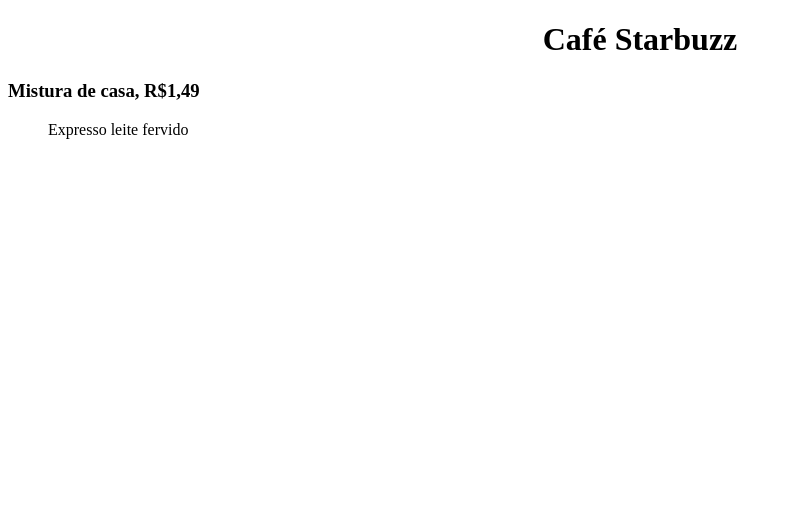
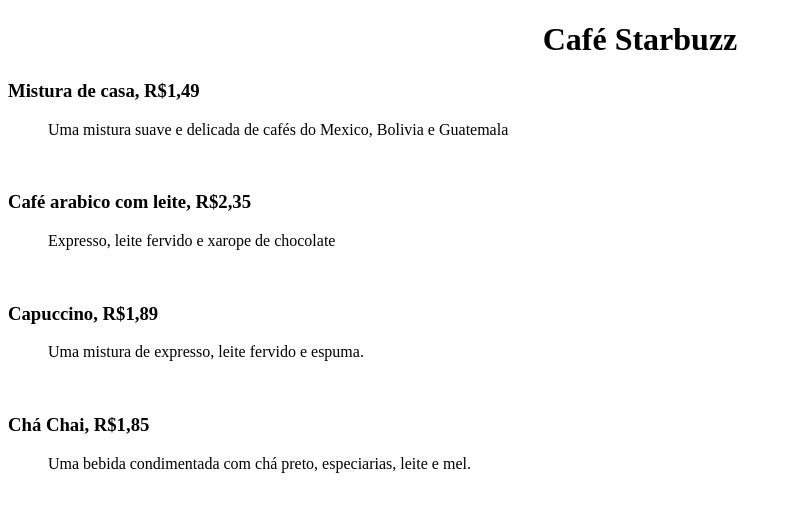
Before and after one commit to arthurritzel/html-css, a plain HTML site: page lista000/exe002.html in a window 1280 px wide. Shown: the whole page, without its empty margins (0-792 px from the left). Drawn offline with Linux system fonts and the light colour scheme.

Commit message:
Update exe002.html

```diff
--- a/lista000/exe002.html
+++ b/lista000/exe002.html
@@ -9,6 +9,15 @@
 <body>
     <h1 align="center">Café Starbuzz</h1>
     <h3>Mistura de casa, R$1,49</h3>
-    <blockquote><p>Expresso leite fervido</p></blockquote>
+    <blockquote><p>Uma mistura suave e delicada de cafés do Mexico, Bolivia e Guatemala</p></blockquote>
+    <br>
+    <h3>Café arabico com leite, R$2,35</h3>
+    <blockquote><p>Expresso, leite fervido e xarope de chocolate</p></blockquote>
+    <br>
+    <h3>Capuccino, R$1,89</h3>
+    <blockquote><p>Uma mistura de expresso, leite fervido e espuma.</p></blockquote>
+    <br>
+    <h3>Chá Chai, R$1,85</h3>
+    <blockquote><p>Uma bebida condimentada com chá preto, especiarias, leite e mel.</p></blockquote>
 </body>
 </html>
```
